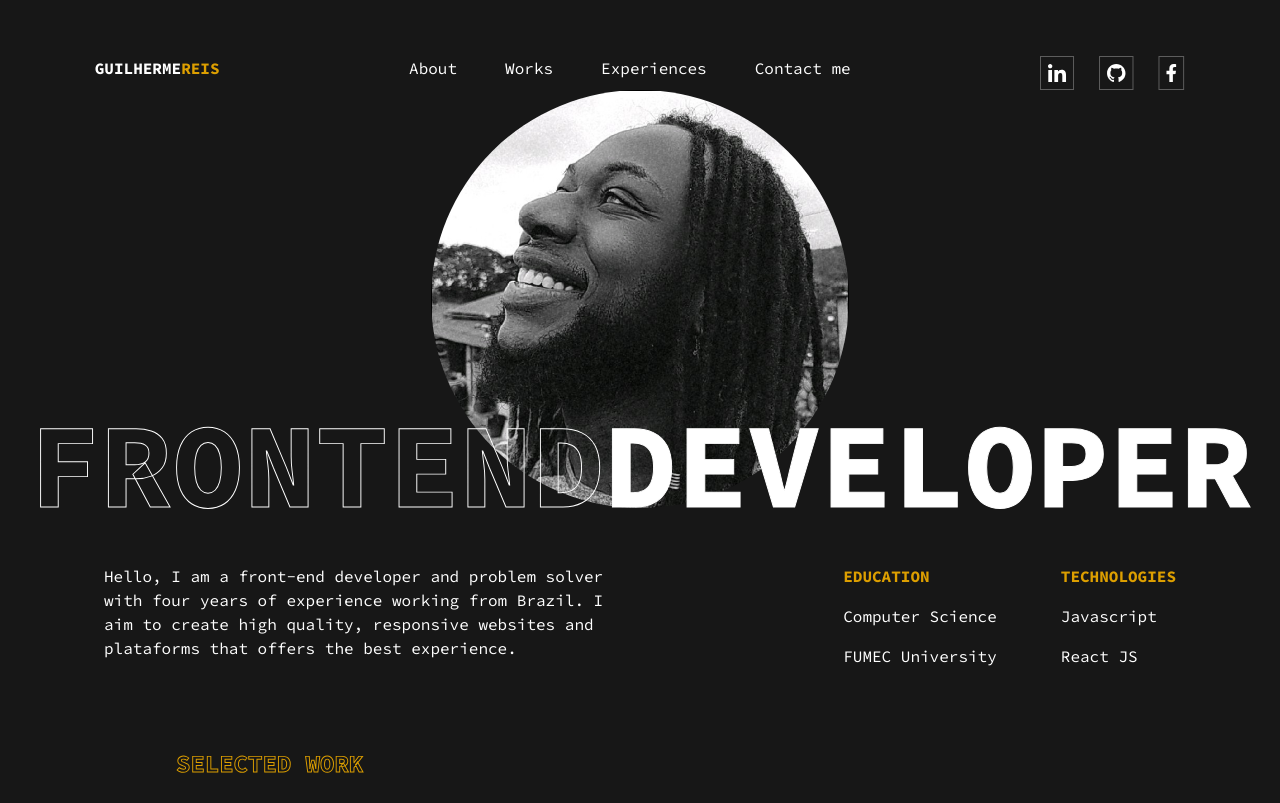
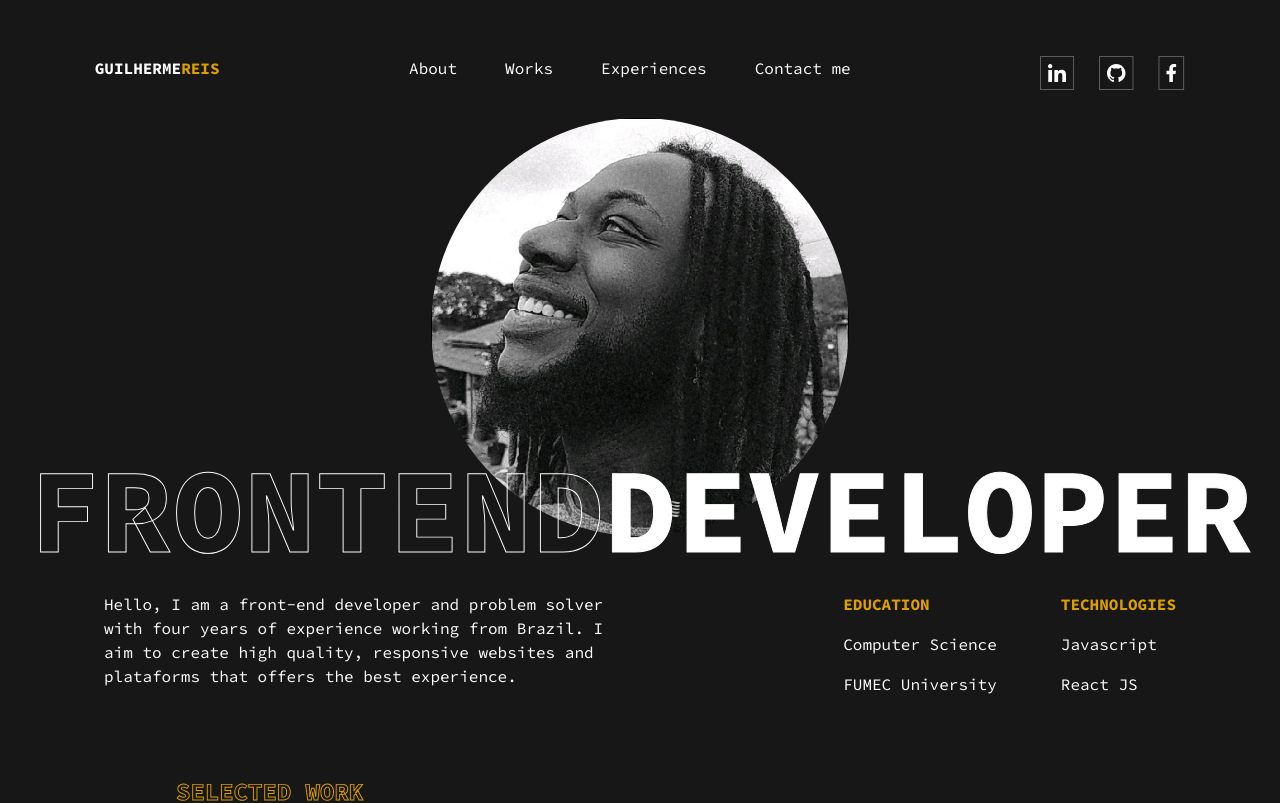
Before and after one commit to Guilherme1067/MyPortio, a React (Vite) app: page / in a window 1280 px wide. Shown: the top 803 px of the page. Built offline with nearby package versions, Linux system fonts and the light colour scheme.

Commit message:
fixed icon bug

```diff
--- a/src/components/Contact.tsx
+++ b/src/components/Contact.tsx
@@ -26,10 +26,10 @@ function ContactMeRightSide() {
   return (
     <div className="flex items-center justify-between">
       <p className=" text-white text-3xl" >guilherme1067@hotmail.com</p>
-      <div className='flex gap-3 items-center cursor-pointer pr-40'>
-        <a href="#About" className="text-yellow font-semibold">Back to the top</a>
-        <img className='w-4 h-4 cursor-pointer' src={BackUpIcon} />
-      </div>
+      <a href="#About" className="text-yellow  hover:animate-pulse font-semibold flex gap-3 items-center cursor-pointer pr-40" title="Back to the Top(Icon to go back up to the first section of the page)" >
+        Back to the top
+        <img className='w-4 h-4 cursor-pointer' src={BackUpIcon} alt="Icon to go back to the first page section" />
+      </a>
     </div>
   )
 }
@@ -39,7 +39,6 @@ export function ContactMe() {
     <ContactMeContainer>
       <ContactMeLeftSide />
       <ContactMeRightSide />
-
     </ContactMeContainer>
   )
 }
--- a/src/components/Info.tsx
+++ b/src/components/Info.tsx
@@ -7,7 +7,7 @@ interface InfoContainerProps {
 
 function InfoContainer({ children }: InfoContainerProps) {
   return (<main id="About" className=' flex items-center justify-center '>
-    <div className=' border-solid border-border-gray rounded-full flex items-center justify-center'>
+    <div className='rounded-full flex items-center justify-center'>
       <div className='flex items-center justify-center flex-col'>
 
         {children}
@@ -20,8 +20,8 @@ function InfoContainer({ children }: InfoContainerProps) {
 function PhotoAndTitle() {
   return (
     <>
-      <img className="md:w-[418px] md:h-[418px] w-[220px] h-[220px] rounded-full " src={mySelf} />
-      <p className=" absolute top-[375px] info text-[48px] md:text-[7.5rem] font-extrabold after:content-['DEVELOPER'] after:text-white">FRONTEND</p>
+      <img className="md:w-[418px] md:h-[418px] w-[220px] h-[220px] rounded-full mt-7" src={mySelf} />
+      <p className=" absolute top-[420px] info text-[48px] md:text-[7.5rem] font-extrabold after:content-['DEVELOPER'] after:text-white">FRONTEND</p>
     </>
   )
 }
```
